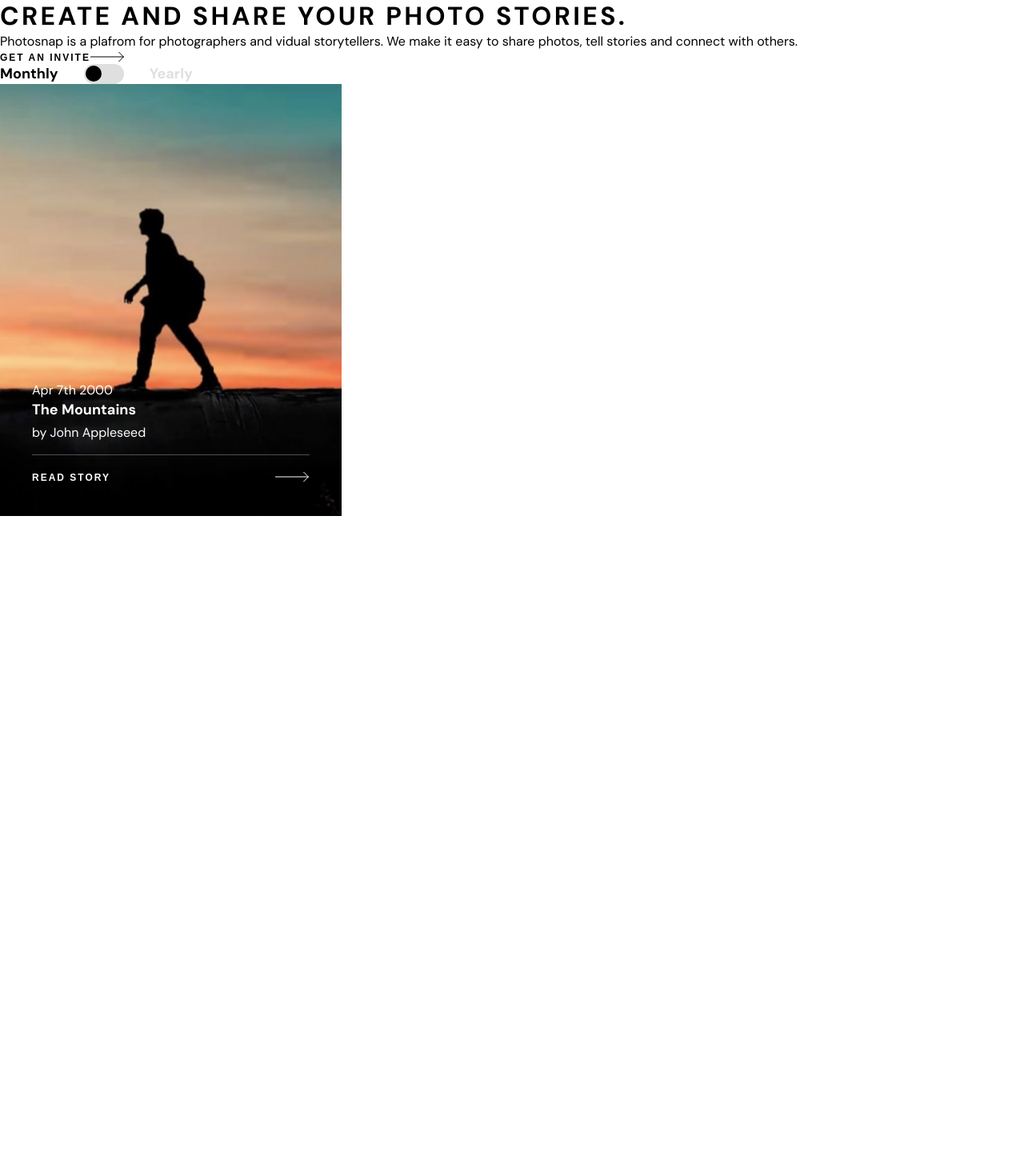
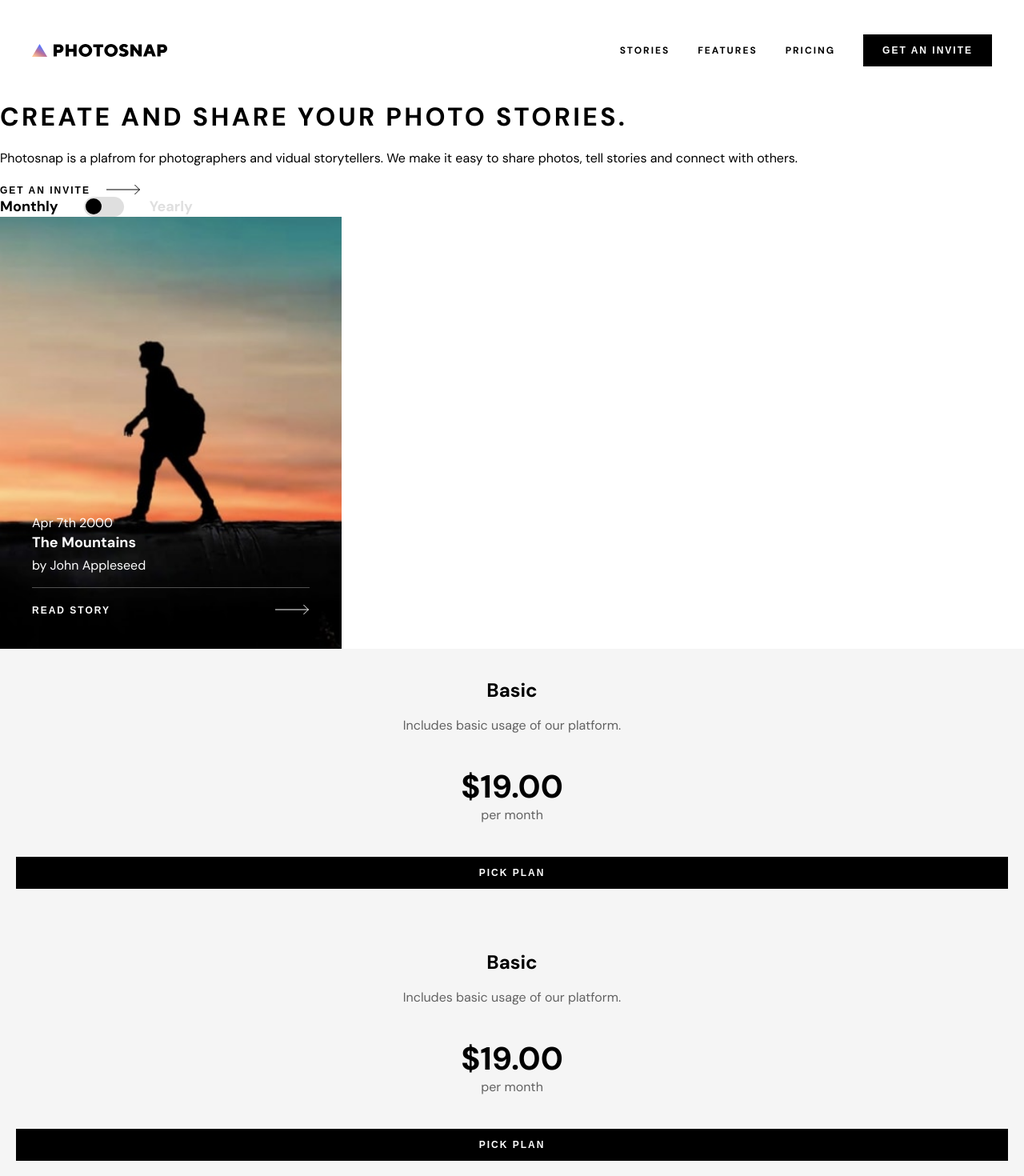
Before and after one commit to mbensa/photosnap, a React (Create React App) app: page / in a window 1280 px wide. Shown: the top 1470 px of the page at 80% size. Before the commit the page ends 800 px from the top, so only its background shows below. Built offline with nearby package versions, Linux system fonts and the light colour scheme.

Commit message:
added styling to PlanBox component

```diff
--- /dev/null
+++ b/src/components/Header.js
@@ -0,0 +1,48 @@
+import React from 'react';
+import { ReactComponent as Logo } from '../assets/shared/desktop/logo.svg';
+import Text from './Text';
+import './header.css';
+import Button from './Button';
+
+export default function Header() {
+  const [toggle, setToggle] = React.useState(false);
+
+  function toggleMenu() {
+    setToggle((prevToggle) => !prevToggle);
+  }
+
+  return (
+    <nav className="navbar">
+      <Logo></Logo>
+
+      <ul className={`nav-menu${toggle ? ' active' : ''}`}>
+        <li className="nav-item">
+          <a className="nav-link">
+            <Text type="h4">STORIES</Text>
+          </a>
+        </li>
+        <li className="nav-item">
+          <a className="nav-link">
+            <Text type="h4">FEATURES</Text>
+          </a>
+        </li>
+        <li className="nav-item">
+          <a className="nav-link">
+            <Text type="h4">PRICING</Text>
+          </a>
+        </li>
+        <li className="nav-button">
+          <Button buttonClass="darkBtn">GET AN INVITE</Button>
+        </li>
+      </ul>
+
+      <div
+        className={`hamburger${toggle ? ' active' : ''}`}
+        onClick={toggleMenu}>
+        <span className="bar"></span>
+        <span className="bar"></span>
+        <span className="bar"></span>
+      </div>
+    </nav>
+  );
+}
--- a/src/components/InfoSection.js
+++ b/src/components/InfoSection.js
@@ -1,14 +1,18 @@
 import React from 'react';
 import Text from './Text';
 import Button from './Button';
+import './infoSection.css';
 
 export default function InfoSection(props) {
-  const { title, message, buttonClass, btnText, dark } = props;
+  const { title, message, buttonClass, btnText, dark, infoSectionClass } =
+    props;
 
   return (
-    <div>
+    <div className={infoSectionClass}>
       <Text type="h1">{title}</Text>
-      <Text type="p">{message}</Text>
+      <Text type="p" className="infoSectionMessage">
+        {message}
+      </Text>
       <Button buttonClass={buttonClass} icon={true} dark={dark}>
         {btnText}
       </Button>
--- a/src/components/PlanBox.js
+++ b/src/components/PlanBox.js
@@ -1,19 +1,41 @@
-import React from 'react';
+import React, { useState } from 'react';
 import Text from './Text';
 import Button from './Button';
+import './planBox.css';
 
 export default function PlanBox(props) {
-  const { style, heading, text, pricing, subtext, btnText } = props;
+  const {
+    heading,
+    text,
+    pricing,
+    subtext,
+    btnText,
+    inputName,
+    inputId,
+    planBoxContainerClass,
+  } = props;
 
   return (
-    <div>
-      <Text type="h2">{heading}</Text>
-      <Text type="p">{text}</Text>
-      <Text type="h2">{pricing}</Text>
-      <Text type="p">{subtext}</Text>
-      <Button style={style} icon={false}>
-        {btnText}
-      </Button>
+    <div className={planBoxContainerClass}>
+      <input type="radio" name={inputName} id={inputId} />
+      <label for={inputId} className="planBoxLabel">
+        <hr className="planBoxLine" />
+        <Text type="h2" className="planBoxHeading">
+          {heading}
+        </Text>
+        <Text type="p" className="planBoxText">
+          {text}
+        </Text>
+        <Text type="h2" className="planBoxPricing">
+          {pricing}
+        </Text>
+        <Text type="p" className="planBoxSubtext">
+          {subtext}
+        </Text>
+        <Button buttonClass="darkBtn" icon={false}>
+          {btnText}
+        </Button>
+      </label>
     </div>
   );
 }
--- a/src/components/button.css
+++ b/src/components/button.css
@@ -2,6 +2,7 @@ button {
   padding: 12px 24px;
   border: none;
   display: flex;
+  cursor: pointer;
 }
 
 .darkBtn {
@@ -23,10 +24,12 @@ button {
   color: var(--black);
   background-color: transparent;
   padding: 0;
+  gap: 20px;
 }
 
 .opaqueWhite {
   color: var(--white);
   background-color: transparent;
   padding: 0;
+  gap: 20px;
 }
--- /dev/null
+++ b/src/components/header.css
@@ -0,0 +1,98 @@
+.hamburger {
+  display: none;
+  cursor: pointer;
+}
+
+.bar {
+  display: block;
+  width: 25px;
+  height: 3px;
+  margin: 5px auto;
+  -webkit-transition: all 0.3s ease;
+  transition: all 0.3s ease;
+  background-color: #1d1c1e;
+}
+
+.navbar {
+  min-height: 70px;
+  display: flex;
+  justify-content: space-between;
+  align-items: center;
+  padding: 28px 40px;
+}
+
+.nav-menu {
+  display: flex;
+  justify-content: space-between;
+  align-items: center;
+  gap: 35px;
+  list-style-type: none;
+}
+
+.nav-link {
+  transition: 0.3s ease-out;
+}
+
+@media (max-width: 767px) {
+  .hamburger {
+    display: block;
+  }
+
+  .hamburger.active .bar:nth-child(2) {
+    opacity: 0;
+  }
+
+  .hamburger.active .bar:nth-child(1) {
+    transform: translateY(8px) rotate(45deg);
+  }
+
+  .hamburger.active .bar:nth-child(3) {
+    transform: translateY(-8px) rotate(-45deg);
+  }
+
+  .nav-menu {
+    position: fixed;
+    left: -100%;
+    top: 65px;
+    gap: 0;
+    flex-direction: column;
+    width: 100%;
+    padding: 32px 0;
+  }
+
+  .nav-menu.active {
+    left: 0;
+    margin-top: 32px;
+    z-index: 200;
+    background-color: white;
+  }
+
+  .nav-menu.active::before {
+    content: '';
+    display: block;
+    width: 80%;
+    height: 1px;
+    background: #000;
+    text-align: center;
+    top: 59%;
+    position: absolute;
+    opacity: 0.25;
+  }
+
+  .nav-item {
+    margin-bottom: 20px;
+  }
+
+  .nav-button {
+    margin-top: 20px;
+  }
+
+  .navbar {
+    padding: 24px 28px;
+    margin: 0;
+  }
+
+  .nav-link {
+    color: black;
+  }
+}
--- /dev/null
+++ b/src/components/infoSection.css
@@ -0,0 +1,8 @@
+.infoSectionDark {
+  background-color: var(--black);
+  color: var(--white);
+}
+
+.infoSectionMessage {
+  padding: 20px 0;
+}
--- /dev/null
+++ b/src/components/planBox.css
@@ -0,0 +1,118 @@
+/********************************
+*******Plan Box Copmonent********
+********************************/
+
+.planBoxLabel {
+  background-color: #f5f5f5;
+  position: relative;
+  padding: 40px 20px;
+  display: grid;
+  grid-template-columns: 1fr;
+  grid-template-areas:
+    'line'
+    'heading'
+    'text'
+    'pricing'
+    'subtext'
+    'btn';
+  text-align: center;
+  cursor: pointer;
+}
+
+.planBoxLine {
+  display: none;
+  position: absolute;
+  margin: 0;
+  opacity: 1;
+  background: var(--main);
+  height: 6px;
+  width: calc(100% + 40px);
+  top: -40px;
+  left: -20px;
+  grid-area: line;
+}
+
+input {
+  display: none;
+}
+
+input:checked + label {
+  background-color: var(--black);
+  color: var(--white);
+}
+
+input:checked + label > hr {
+  display: block;
+}
+
+input:checked + label > .darkBtn {
+  background-color: var(--grey);
+  color: var(--black);
+}
+
+input:hover + label > .darkBtn {
+  background-color: var(--grey);
+  color: var(--black);
+}
+
+.planBoxHeading {
+  grid-area: heading;
+}
+
+.planBoxText {
+  padding: 20px 0 40px 0;
+  opacity: 0.6;
+  grid-area: text;
+}
+
+.planBoxSubtext {
+  opacity: 0.6;
+  padding-bottom: 40px;
+  grid-area: subtext;
+}
+
+.planBoxPricing {
+  font-size: 2.5rem;
+  line-height: 3rem;
+  grid-area: pricing;
+}
+
+.darkBtn {
+  justify-content: center;
+  grid-area: btn;
+}
+
+input:checked + label > .planBoxLine {
+  display: block;
+}
+
+@media (min-width: 768px) and (max-width: 1024px) {
+  .planBoxLabel {
+    grid-template-columns: 1fr 1fr;
+    grid-template-areas:
+      'line line'
+      'heading pricing'
+      'text subtext'
+      'btn .';
+    text-align: left;
+    padding: 40px;
+  }
+
+  .planBoxLine {
+    width: 6px;
+    height: 252px;
+    left: -40px;
+  }
+
+  .planBoxPricing {
+    justify-self: end;
+  }
+
+  .planBoxSubtext {
+    justify-self: end;
+  }
+
+  .planBoxText {
+    padding: 20px 0 30px 0;
+  }
+}
--- a/src/pages/Main.js
+++ b/src/pages/Main.js
@@ -12,10 +12,12 @@ import FeatureBox from '../components/FeatureBox';
 import PlanBox from '../components/PlanBox';
 import ToggleSwitch from '../components/ToggleSwitch';
 import Card from '../components/Card';
+import Header from '../components/Header';
 
 export default function Main() {
   return (
     <>
+      <Header />
       <InfoSection
         title="CREATE AND SHARE YOUR PHOTO STORIES."
         message="Photosnap is a plafrom for photographers and vidual storytellers. We make it easy to share photos, tell stories and connect with others."
@@ -33,6 +35,26 @@ export default function Main() {
           cardDate="Apr 7th 2000"
           image="voyage"></Card>
       </div>
+      <div>
+        <PlanBox
+          heading="Basic"
+          text="Includes basic usage of our platform."
+          pricing="$19.00"
+          subtext="per month"
+          btnText="PICK PLAN"
+          inputName="radio1"
+          inputId="planBox1"
+        />
+        <PlanBox
+          heading="Basic"
+          text="Includes basic usage of our platform."
+          pricing="$19.00"
+          subtext="per month"
+          btnText="PICK PLAN"
+          inputName="radio1"
+          inputId="planBox2"
+        />
+      </div>
     </>
   );
 }
```
